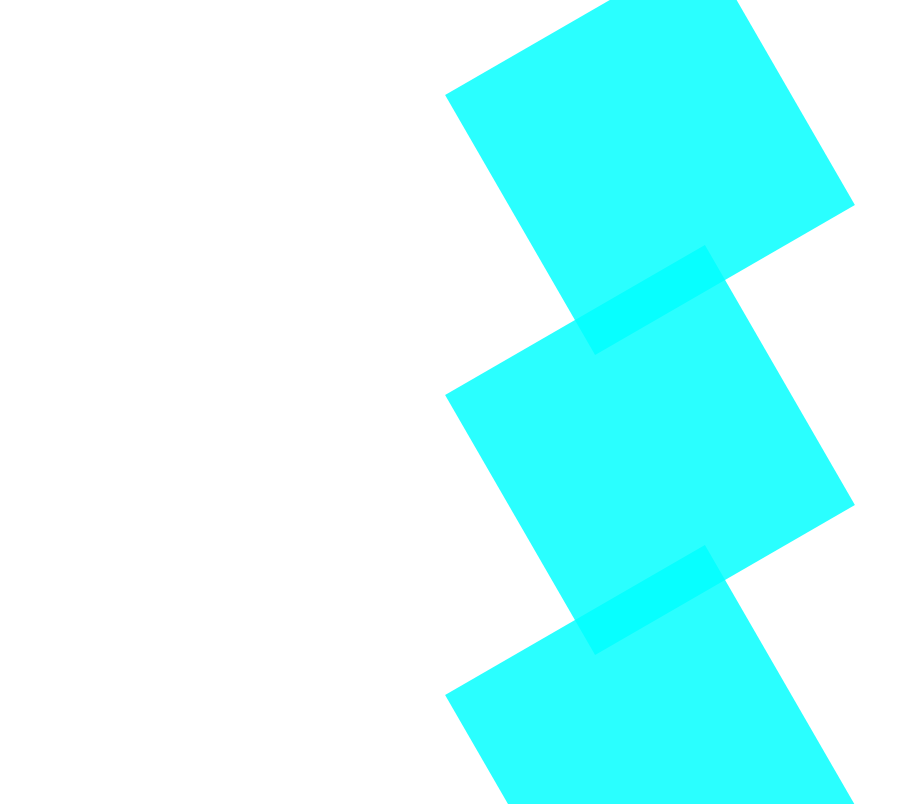
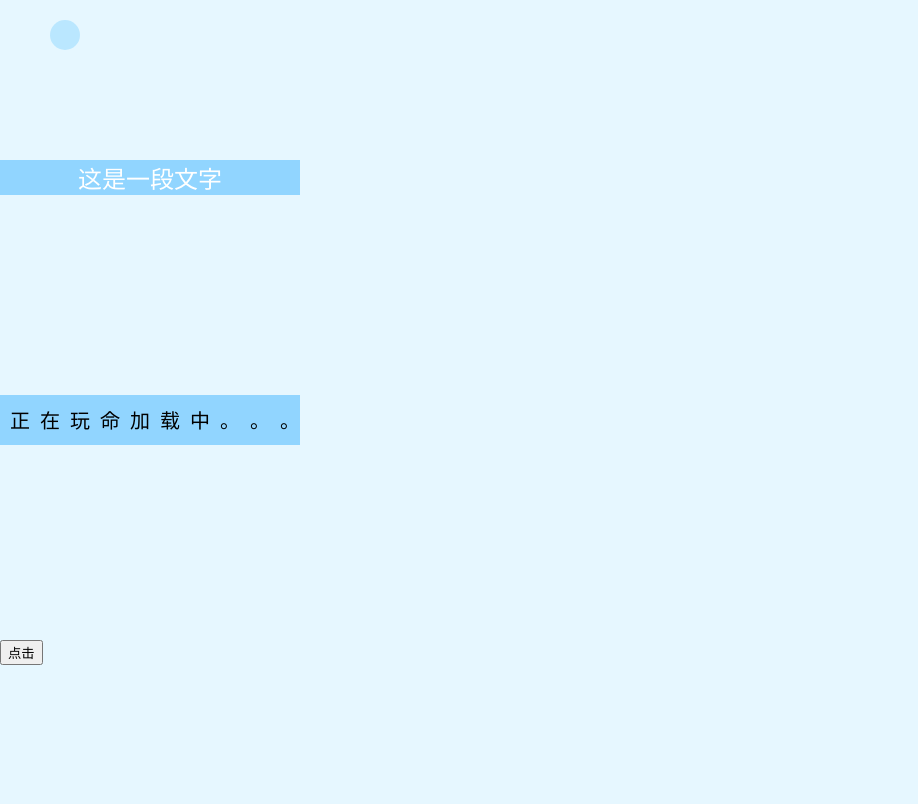
Before and after one commit to xizhuangyuan/ILoveyou, a plain HTML site: page index.html in a window 1280 px wide. Shown: the top 804 px of the page, without its empty margins (0-918 px from the left). Drawn offline with Linux system fonts and the light colour scheme.

Commit message:
Update index.html

```diff
--- a/index.html
+++ b/index.html
@@ -6,44 +6,41 @@
     <meta http-equiv="X-UA-Compatible" content="IE=edge">
     <meta name="viewport" content="width=device-width, initial-scale=1.0">
     <title>Document</title>
-    <style>
-        body{
-            margin: 0;
-            padding: 0;
-        }
-        .wrap{
-            position: relative;
-            width: 300px;
-            height: 300px;
-            background-color: aqua;
-            animation-name: rotate;
-            animation-duration: 6s;
-            animation-iteration-count: infinite;   /*  重复执行*/
-            animation-timing-function: linear;    /* 匀速执行*/
-            animation-direction: alternate;  /*  先正着来一遍再反着来一遍*/
-        }
-        @keyframes rotate{
-            0% {left: 0;opacity: 0;transform: rotate(-90deg);}
-	        100% {left:600px;opacity: 1;transform: rotate(90deg);}
-        }
-    </style>
+    <link rel="stylesheet" href="./css/index.css">
 </head>
 <body>
-    <div class="wrap">
+    <div id="wrap">
+        <div class="header">
+            <div class="header-div">
 
-    </div>
-    <div class="wrap">
-
-    </div>
-    <div class="wrap">
-
-    </div>
-    <div class="wrap">
-
+            </div>
+        </div>
+        <div class="main">
+            <div class="retate">
+                <span>这是一段文字</span>
+            </div>
+            <div class="div1">
+                <p class="s1">正</p>
+                <p class="s2">在</p>
+                <p class="s3">玩</p>
+                <p class="s4">命</p>
+                <p class="s5">加</p>
+                <p class="s6">载</p>
+                <p class="s7">中</p>
+                <p class="s8">。</p>
+                <p class="s9">。</p>
+                <p class="s10">。</p>
+            </div>
+        </div>
+        <div class="footer">
+            <button class="disappear">点击</button>
+        </div>
     </div>
 
 </body>
 <script>
-
+    document.getElementsByClassName('disappear')[0].onclick = function(){
+        document.getElementById('wrap').setAttribute('class','box')
+    }
 </script>
 </html>
```
